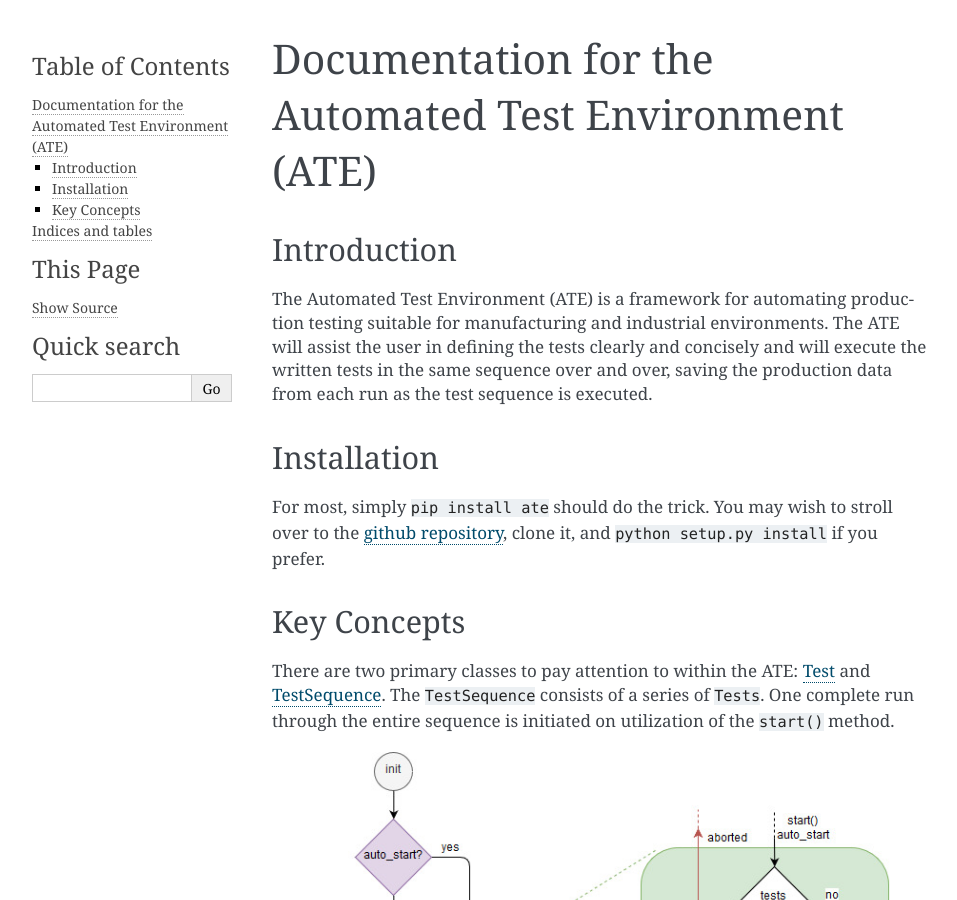
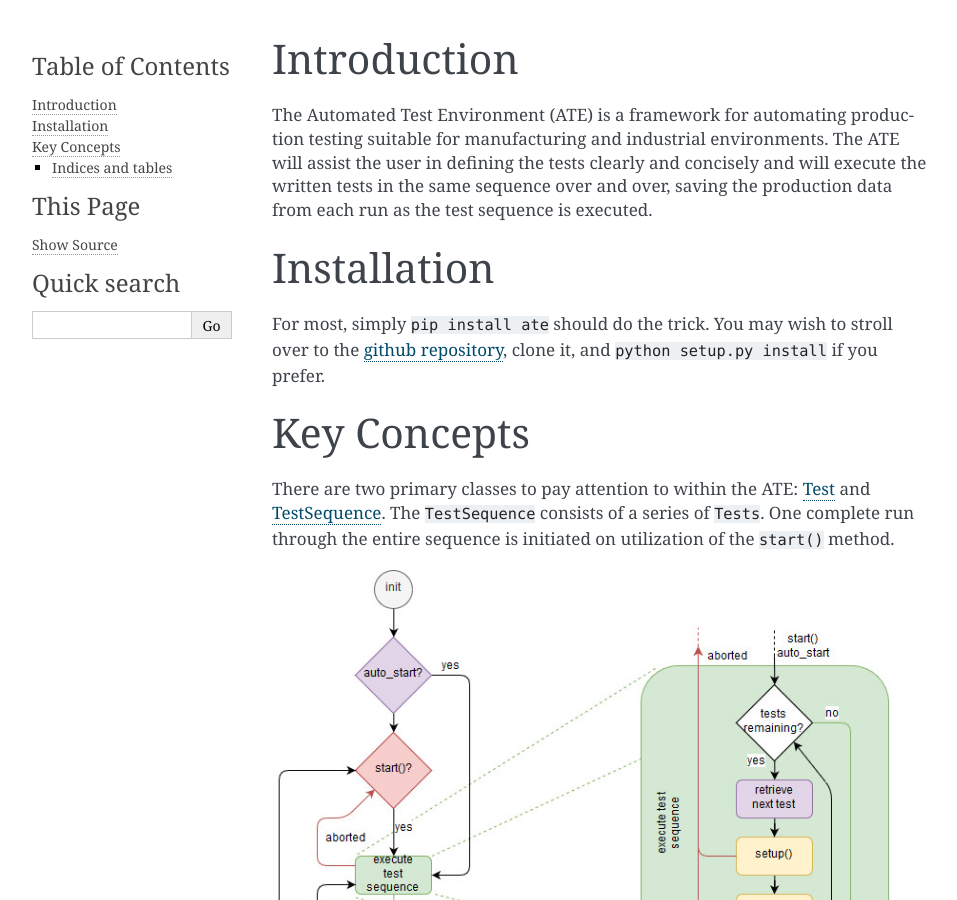
Before and after one commit to slightlynybbled/mats, a Sphinx documentation site: the page built from docs/source/index.rst, in a window 1280 px wide and 900 px high. Shown: the whole window, without its empty margins (148-1105 px from the left). Built offline with Sphinx 7.4.7, drawn with Linux system fonts in a browser that asks for light colours.

Commit message:
Improving documentation

```diff
--- a/docs/source/conf.py
+++ b/docs/source/conf.py
@@ -84,7 +84,9 @@
 # further.  For a list of options available for each theme, see the
 # documentation.
 #
-# html_theme_options = {}
+html_theme_options = {
+    'logo': 'logo.png'
+}
 
 # Add any paths that contain custom static files (such as style sheets) here,
 # relative to this directory. They are copied after the builtin static files,
--- a/docs/source/index.rst
+++ b/docs/source/index.rst
@@ -1,6 +1,3 @@
-Documentation for the Automated Test Environment (ATE)
-========================================================
-
 Introduction
 --------------
 
@@ -23,7 +20,7 @@
 consists of a series of ``Tests``.  One complete run through the entire sequence
 is initiated on utilization of the ``start()`` method.
 
-.. image:: images/flow-diagram.jpg
+.. image:: _static/flow-diagram.jpg
 
 After each test sequence is completed, then there is an opportunity to save data using the
 :ref:`classes_ate_archivemanager` or other object that implements the same ``save()`` method.
--- a/test_requirements.txt
+++ b/test_requirements.txt
@@ -4,4 +4,5 @@
 pytest
 pytest-cov
 python-coveralls
+sphinx
 wheel
```
Also changed, not shown: docs/source/_static/flow-diagram.jpg (renamed from docs/source/images/flow-diagram.jpg), docs/source/_static/logo.png (added), 1 other file.
